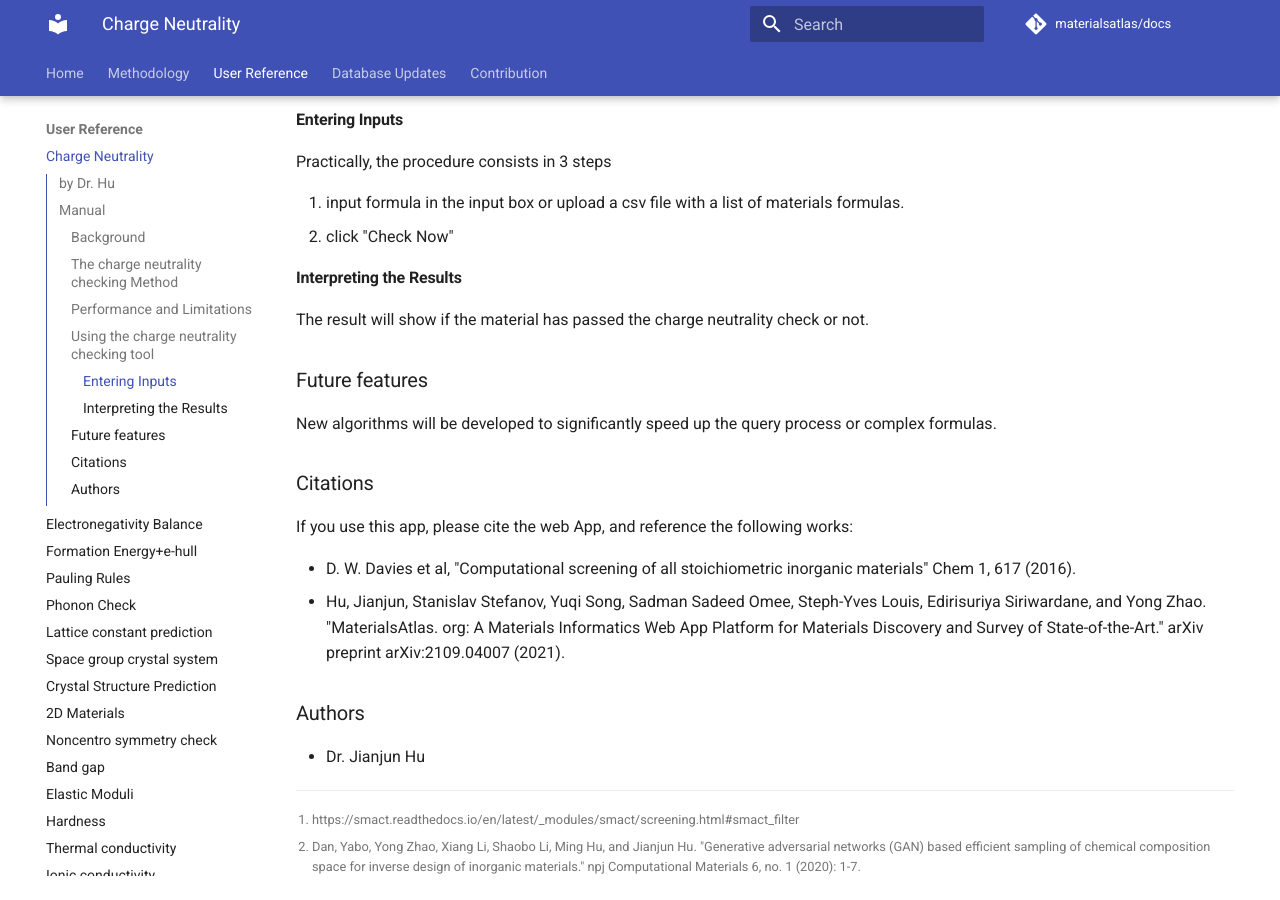
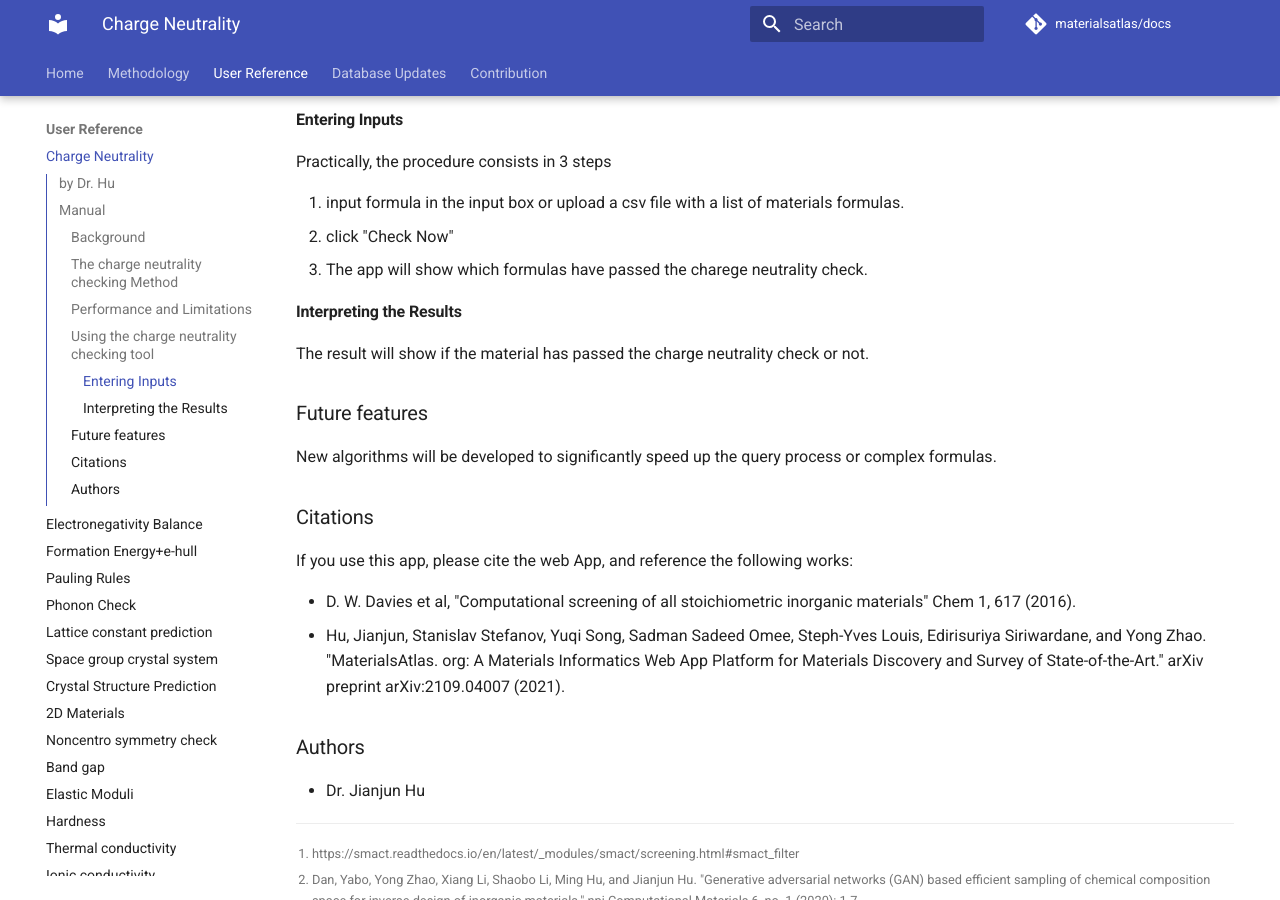
Before and after one commit to usccolumbia/materialsatlas, an MkDocs documentation site: the page built from docs/user-guide/charge_neutrality.md, in a window 1280 px wide and 900 px high, scrolled down 722 px. Built offline with MkDocs 1.6.1 and Material for MkDocs 9.7.7, drawn with Linux system fonts in a browser that asks for light colours; comment, search, counter and statistics services are not loaded.

Commit message:
Update charge_neutrality.md

```diff
--- a/docs/user-guide/charge_neutrality.md
+++ b/docs/user-guide/charge_neutrality.md
@@ -26,7 +26,7 @@ Practically, the procedure consists in 3 steps
 
 1. input formula in the input box or upload a csv file with a list of materials formulas.
 2. click "Check Now"
-
+3. The app will show which formulas have passed the charege neutrality check.
 
 #### Interpreting the Results
 
```
